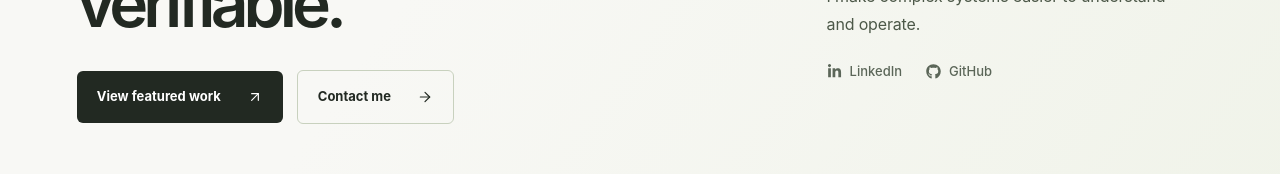
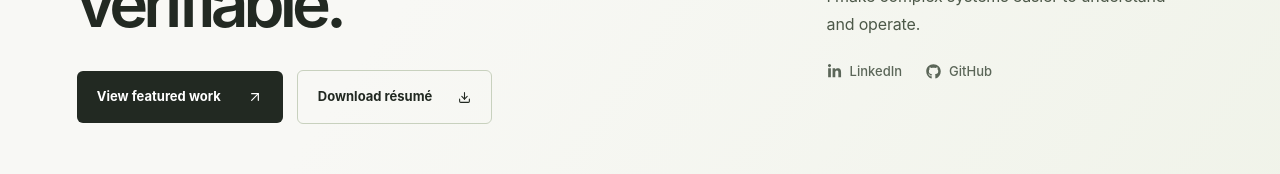
Before and after one commit to rajat-blr/portfolio-website, a React (Vite) app: page / in a window 1280 px wide. Shown: the part 520-694 px from the top of the page. Built offline with nearby package versions, Linux system fonts and the light colour scheme.

Commit message:
Added resume

```diff
--- a/src/main.jsx
+++ b/src/main.jsx
@@ -2,7 +2,7 @@ import { useEffect, useRef, useState } from 'react'
 import { createRoot, hydrateRoot } from 'react-dom/client'
 import { inject, track as sendAnalyticsEvent } from '@vercel/analytics'
 import { FaGithub, FaLinkedinIn, FaXTwitter } from 'react-icons/fa6'
-import { LuActivity, LuArrowLeft, LuArrowRight, LuArrowUpRight, LuBot, LuMail, LuMenu, LuPanelsTopLeft, LuServer, LuX } from 'react-icons/lu'
+import { LuActivity, LuArrowLeft, LuArrowRight, LuArrowUpRight, LuBot, LuDownload, LuMail, LuMenu, LuPanelsTopLeft, LuServer, LuX } from 'react-icons/lu'
 import './styles.css'
 import './typography.css'
 import './projects.css'
@@ -11,6 +11,7 @@ const GITHUB = 'https://github.com/rajat-blr'
 const LINKEDIN = 'https://www.linkedin.com/in/rajatvarma2709'
 const TWITTER = 'https://x.com/rajat_2709'
 const EMAIL = 'vrajatlink@gmail.com'
+const RESUME = '/Rajat_Varma_Resume.pdf'
 const CALENDLY = 'https://calendly.com/vrajatlink/30min'
 const projectData = {
   incidentlab: { name: 'IncidentLab', repo: `${GITHUB}/incidentlab`, demo: 'https://incidentlab-flax.vercel.app/runs', path: '/work/incidentlab/', status: 'Educational / experimental', release: 'v0.2.0', platforms: 'Browser demo · Docker locally', licence: 'Not declared', updated: '30 Sep 2026' },
@@ -85,7 +86,7 @@ function Contact() {
   return <section id="contact" className="contact section-shell" aria-labelledby="contact-heading">
     <div className="section-kicker"><span className="kicker-number">05</span><span>LET'S CONNECT</span></div>
     <div className="contact-booking-layout">
-      <div className="contact-message"><h2 id="contact-heading">Your next project.<br />Let’s build it together<span className="period">.</span></h2><p>Open to remote senior engineering roles and contract engagements in AI infrastructure, backend systems, observability, and LLMOps. Flexible across time zones and comfortable collaborating with globally distributed teams.</p><div className="contact-profile-links"><Link event="github_opened" detail={{ project: 'profile' }} href={GITHUB} target="_blank" rel="noreferrer"><FaGithub />GitHub</Link><Link event="linkedin_clicked" href={LINKEDIN} target="_blank" rel="noreferrer"><FaLinkedinIn />LinkedIn</Link><Link event="twitter_clicked" href={TWITTER} target="_blank" rel="noreferrer"><FaXTwitter />X / Twitter</Link></div></div>
+      <div className="contact-message"><h2 id="contact-heading">Your next project.<br />Let’s build it together<span className="period">.</span></h2><p>Open to remote senior engineering roles and contract engagements in AI infrastructure, backend systems, observability, and LLMOps. Flexible across time zones and comfortable collaborating with globally distributed teams.</p><div className="contact-profile-links"><Link event="github_opened" detail={{ project: 'profile' }} href={GITHUB} target="_blank" rel="noreferrer"><FaGithub />GitHub</Link><Link event="linkedin_clicked" href={LINKEDIN} target="_blank" rel="noreferrer"><FaLinkedinIn />LinkedIn</Link><Link event="twitter_clicked" href={TWITTER} target="_blank" rel="noreferrer"><FaXTwitter />X / Twitter</Link><Link event="resume_downloaded" href={RESUME} download><LuDownload aria-hidden="true" />Résumé (PDF)</Link></div></div>
       <div className="booking-card"><div className="booking-card-top"><span className="booking-status"><span />LET’S TALK</span><span className="booking-duration">30 MIN</span></div><h3>A conversation to<br />get things started.</h3><p>Pick a time that works for you.<br />See available slots on Calendly.</p><Link className="booking-button" event="booking_clicked" href={CALENDLY} target="_blank" rel="noopener noreferrer">Book a call <LuArrowUpRight /></Link><div className="booking-email"><span>Prefer email?</span><Link event="email_clicked" href={`mailto:${EMAIL}`}><LuMail />{EMAIL}<LuArrowUpRight /></Link></div></div>
     </div>
   </section>
@@ -94,7 +95,7 @@ function Contact() {
 function Home() {
   return <><Header home /><main id="top">
     <section className="hero section-shell" aria-labelledby="hero-heading">
-      <div className="hero-copy"><div className="eyebrow"><span className="hero-status" aria-hidden="true" />SENIOR SOFTWARE ENGINEER · 5 YEARS EXPERIENCE</div><h1 id="hero-heading" className="hero-statement">I build AI agents<br />and make them <em>trustworthy:</em><br />observable and verifiable.</h1><div className="hero-actions"><a className="button button-dark" href="#work">View featured work <Arrow up /></a><Link className="button button-quiet" event="email_clicked" href={`mailto:${EMAIL}`}>Contact me <Arrow /></Link></div></div>
+      <div className="hero-copy"><div className="eyebrow"><span className="hero-status" aria-hidden="true" />SENIOR SOFTWARE ENGINEER · 5 YEARS EXPERIENCE</div><h1 id="hero-heading" className="hero-statement">I build AI agents<br />and make them <em>trustworthy:</em><br />observable and verifiable.</h1><div className="hero-actions"><a className="button button-dark" href="#work">View featured work <Arrow up /></a><Link className="button button-quiet" event="resume_downloaded" href={RESUME} download>Download résumé <LuDownload aria-hidden="true" /></Link></div></div>
       <div className="hero-summary"><div className="hero-identity"><img src="/images/portrait.webp" alt="Rajat Varma" fetchPriority="high" width="96" height="96" /><div><span className="hero-name">Rajat Varma<span className="period">.</span></span><span className="hero-role">BACKEND SYSTEMS & AI INFRASTRUCTURE</span></div></div><div className="hero-introduction"><p className="hero-description">Senior software engineer at Microsoft, previously at Flipkart. I build backend services and AI-agent infrastructure where correctness, observability and operator control matter.</p><p className="hero-description hero-about">From system architecture to production tooling, I make complex systems easier to understand and operate.</p></div><div className="hero-socials"><Link event="linkedin_clicked" href={LINKEDIN} target="_blank" rel="noreferrer"><FaLinkedinIn /> LinkedIn</Link><Link event="github_opened" detail={{ project: 'profile' }} href={GITHUB} target="_blank" rel="noreferrer"><FaGithub /> GitHub</Link></div></div>
       <div className="hero-footer"><span>BASED IN INDIA · BUILDING FOR EVERYWHERE</span><a href="#work">EXPLORE THE WORK ↓</a></div>
     </section>
```
Also changed, not shown: 2 other files (tests, documents, lock files or other folders).
